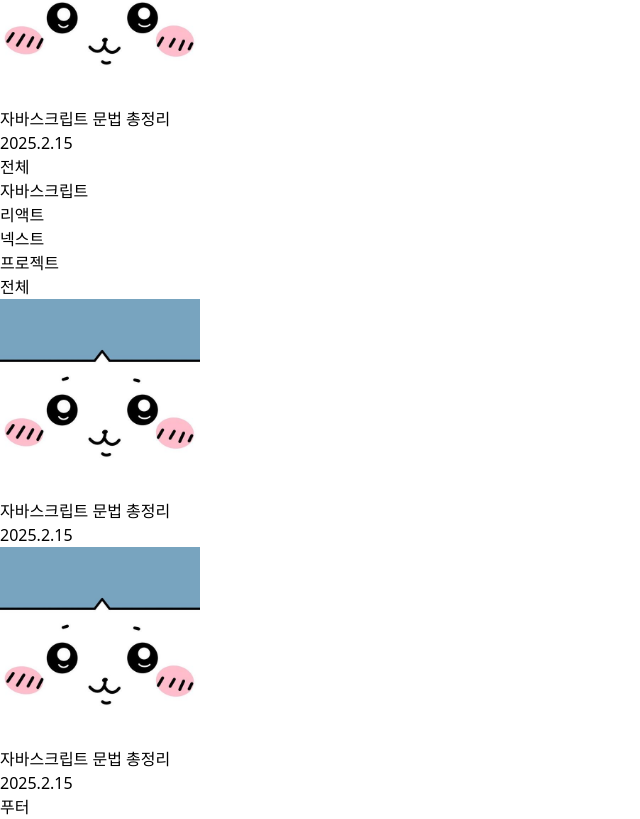
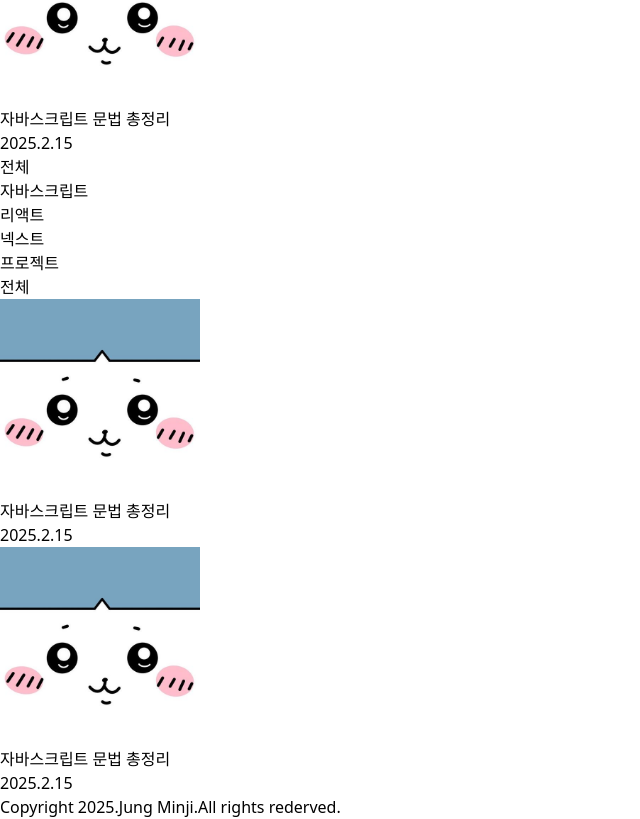
Before and after one commit to jungminji0215/blog, a Next.js app: page / in a window 1280 px wide. Shown: the part 725-1544 px from the top of the page, without its empty margins (0-640 px from the left). Built offline with nearby package versions, Linux system fonts and the light colour scheme.

Commit message:
style : footer 내용 추가

```diff
--- a/src/app/components/Footer.tsx
+++ b/src/app/components/Footer.tsx
@@ -1,5 +1,9 @@
 import React from "react";
 
 export default function Footer() {
-  return <div>푸터</div>;
+  return (
+    <footer className="p-5 text-center">
+      <p className="text-sm text-gray-500">Copyright 2025.Jung Minji.All rights rederved.</p>
+    </footer>
+  );
 }
```
